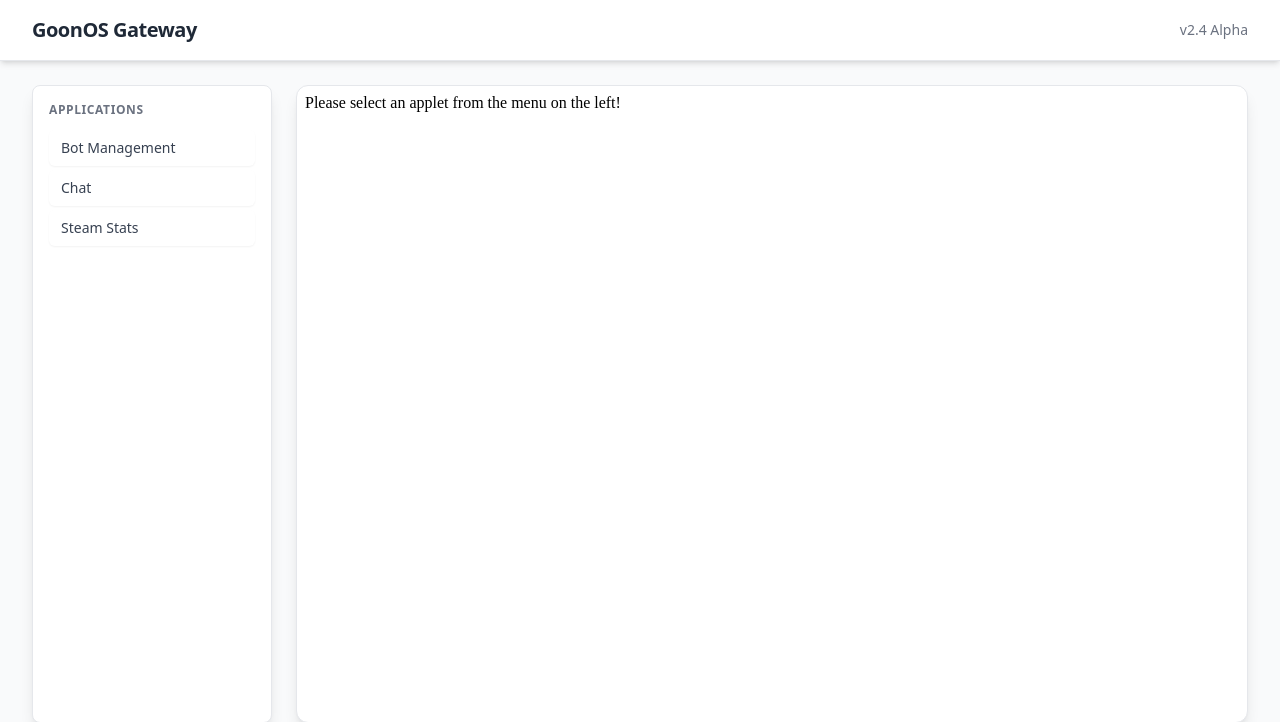
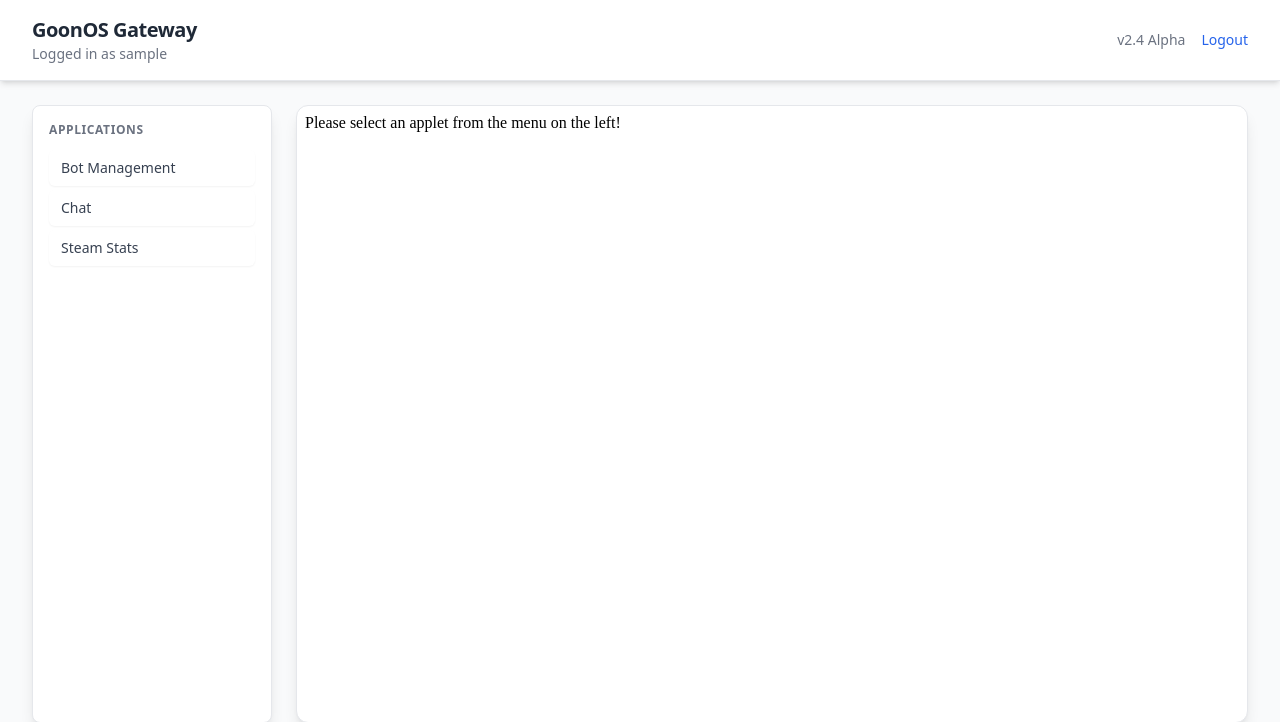
Before and after one commit to offsec64/goonOS, a Flask app: page /dashboard in a window 1280 px wide. Shown: the top 722 px of the page. Run offline with Flask 3, Linux system fonts and the light colour scheme; a user stored in the database is signed in; tables that the repository leaves empty or names only in its code hold one stand-in row (values such as "Sample post"); some libraries are stand-ins or nearby versions.

Commit message:
Add Logout button

```diff
--- a/templates/gateway.html
+++ b/templates/gateway.html
@@ -19,10 +19,22 @@
     <!-- Header -->
     <header class="sticky top-0 bg-white border-b shadow-md z-40 w-full">
         <div class="w-full px-8 py-4 flex items-center justify-between">
-            <div class="text-xl font-semibold tracking-tight">GoonOS Gateway</div>
-            <div class="text-sm text-gray-500">v{{ version }}</div>
+
+            <!-- Left side -->
+            <div class="flex flex-col leading-tight">
+                <span class="text-xl font-semibold tracking-tight">GoonOS Gateway</span>
+                <span class="text-sm text-gray-500">Logged in as {{ user.username }}</span>
+            </div>
+
+            <!-- Right side -->
+            <div class="flex items-center space-x-4">
+                <span class="text-sm text-gray-500">v{{ version }}</span>
+                <a href="{{ url_for('logout') }}" class="text-sm text-blue-600 hover:underline font-medium">Logout</a>
+            </div>
+
         </div>
     </header>
+
 
     <!-- Main content -->
     <main class="flex flex-row w-full flex-grow px-8 py-6 gap-6">
```
